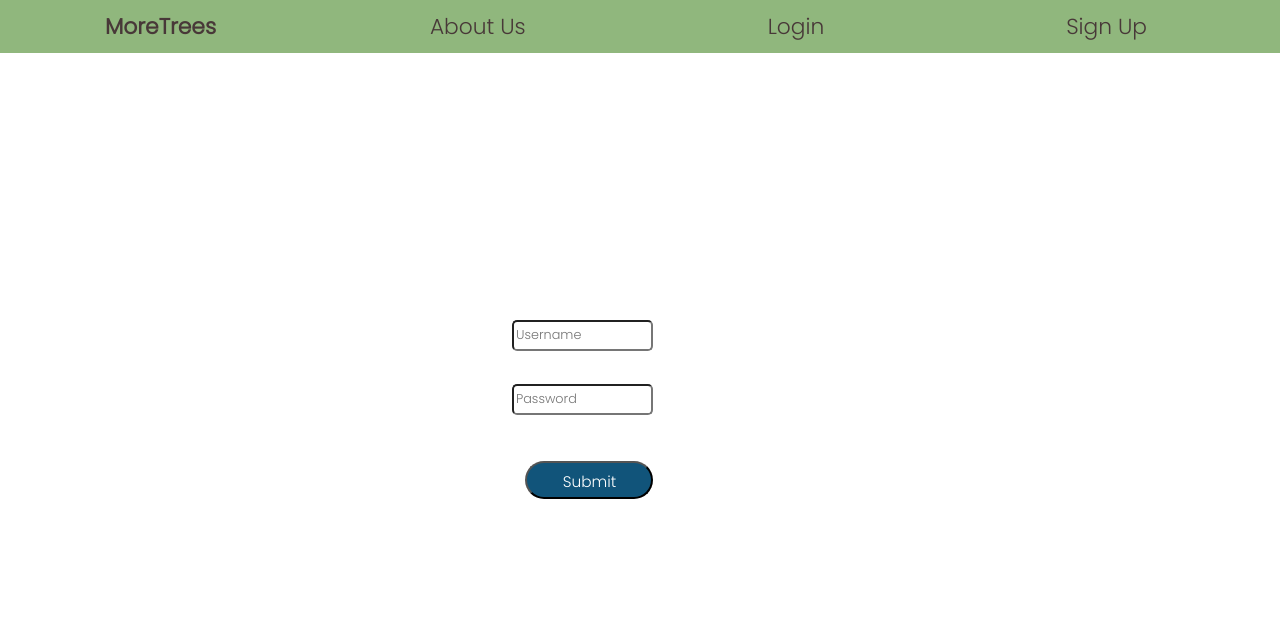
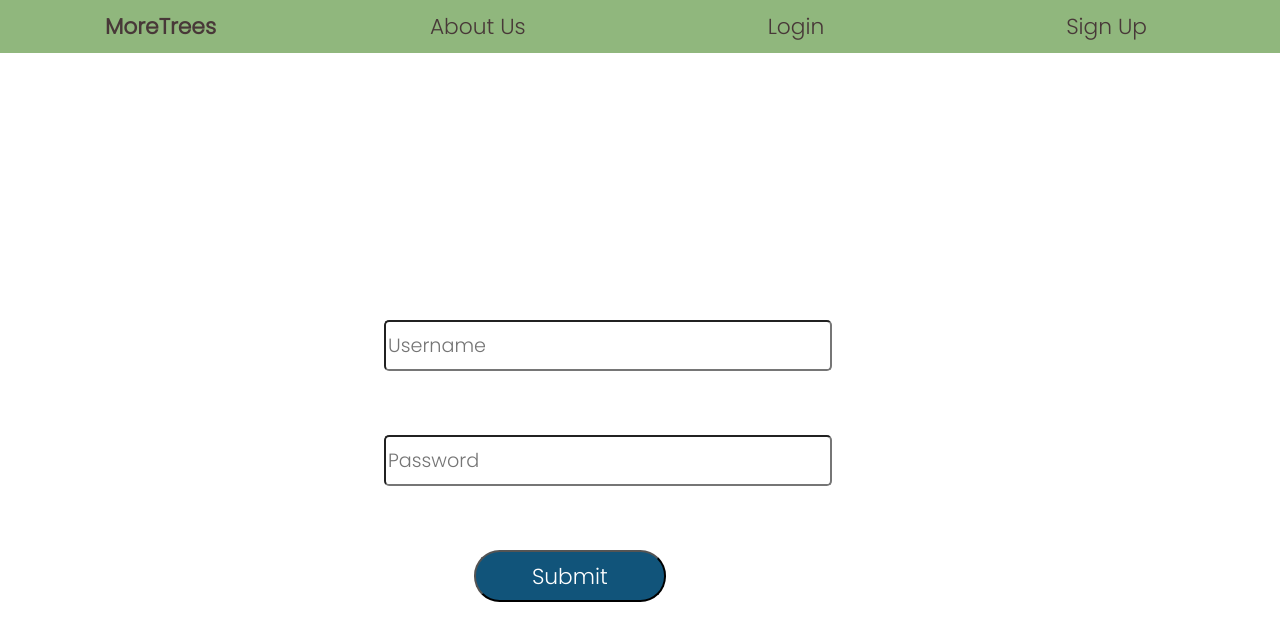
Before and after one commit to aritroCoder/MoreTrees, a Next.js app: page /login in a window 1280 px wide. Shown: the top 640 px of the page. Built offline with nearby package versions, Linux system fonts and the light colour scheme.

Commit message:
Update Signup.module.css

```diff
--- a/styles/Signup.module.css
+++ b/styles/Signup.module.css
@@ -143,29 +143,29 @@
 .field1{
     position: absolute;
     top: 25vw;
-    left:40vw;
-    font-size: 1vw;
-    height: 2.4vw;
-    width: 11vw;
+    left:30vw;
+    font-size: 1.5vw;
+    height: 4vw;
+    width: 35vw;
     border-radius: 0.4vw;
 }
 
 .field2{
     position: absolute;
-    top: 30vw;
-    left:40vw;
-    font-size: 1vw;
-    height: 2.4vw;
-    width: 11vw;
+    top: 34vw;
+    left:30vw;
+    font-size: 1.5vw;
+    height: 4vw;
+    width: 35vw;
     border-radius: 0.4vw;
 
 }
 
 .err1{
     position: absolute;
-    top: 28vw;
+    top: 30vw;
     left:40vw;
-    font-size: 1vw;
+    font-size: 2vw;
     color: red;
     margin-bottom: 2vw;
 
@@ -173,22 +173,22 @@
 
 .err2{
     position: absolute;
-    top: 33vw;
+    top: 39vw;
     left:40vw;
-    font-size: 1vw;
+    font-size: 2vw;
     color: red;
     margin: 0;
 }
 
 .btn1{
     position: absolute;
-    height: 3vw;
-    width: 10vw;
+    height: 4vw;
+    width: 15vw;
     border-radius: 2vw;
     background-color: rgb(17, 84, 122);
     color: white;
-    top: 36vw;
-    left: 41vw;
+    top: 43vw;
+    left: 37vw;
 }
 
 .btn1:hover{
@@ -197,8 +197,8 @@
 }
 
 .text{
-    font-size: 1.2vw;
+    font-size: 1.7vw;
     position: absolute;
     top:0.6vw;
-    left:2.8vw
+    left:4.4vw
 }
```
